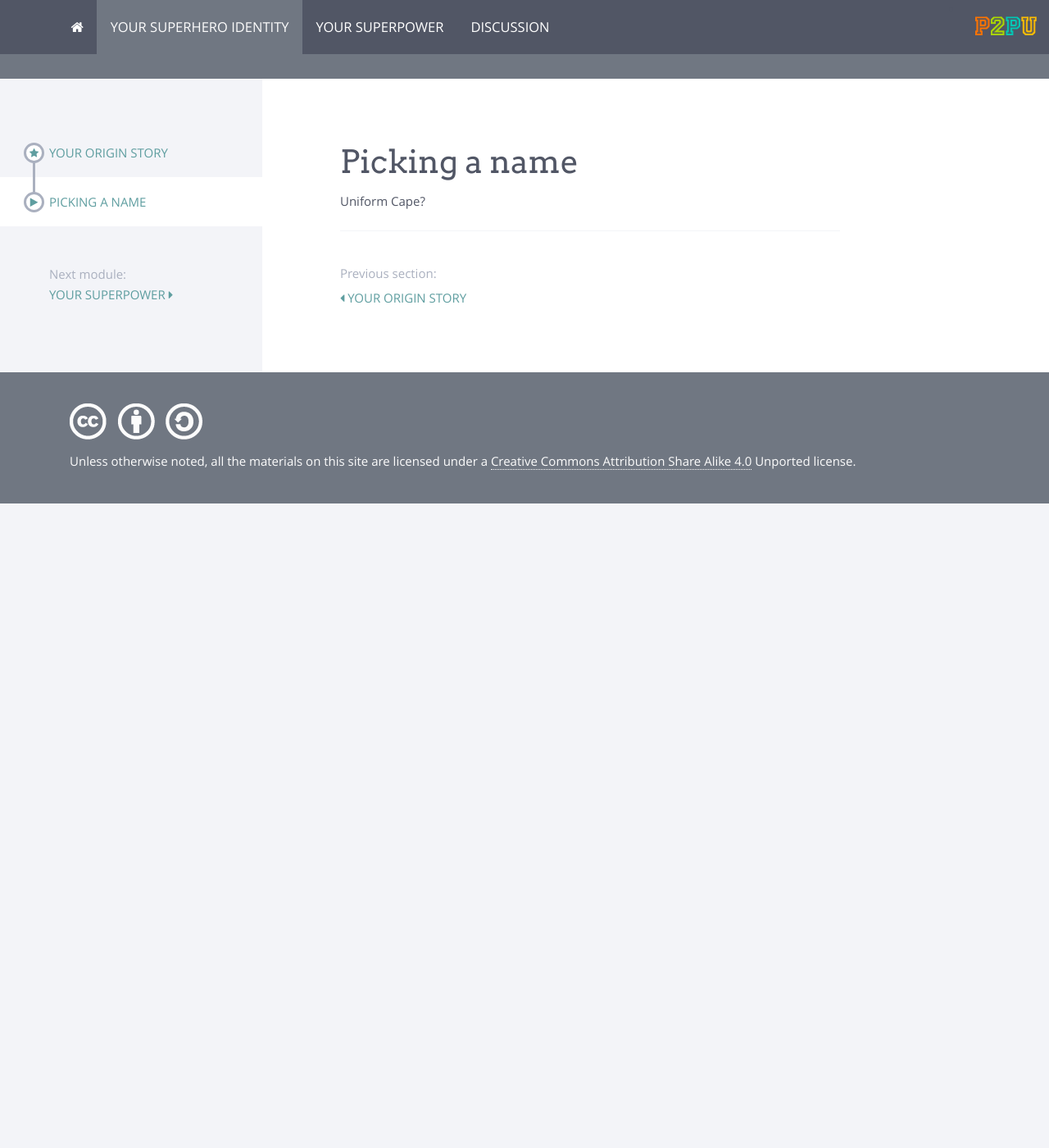
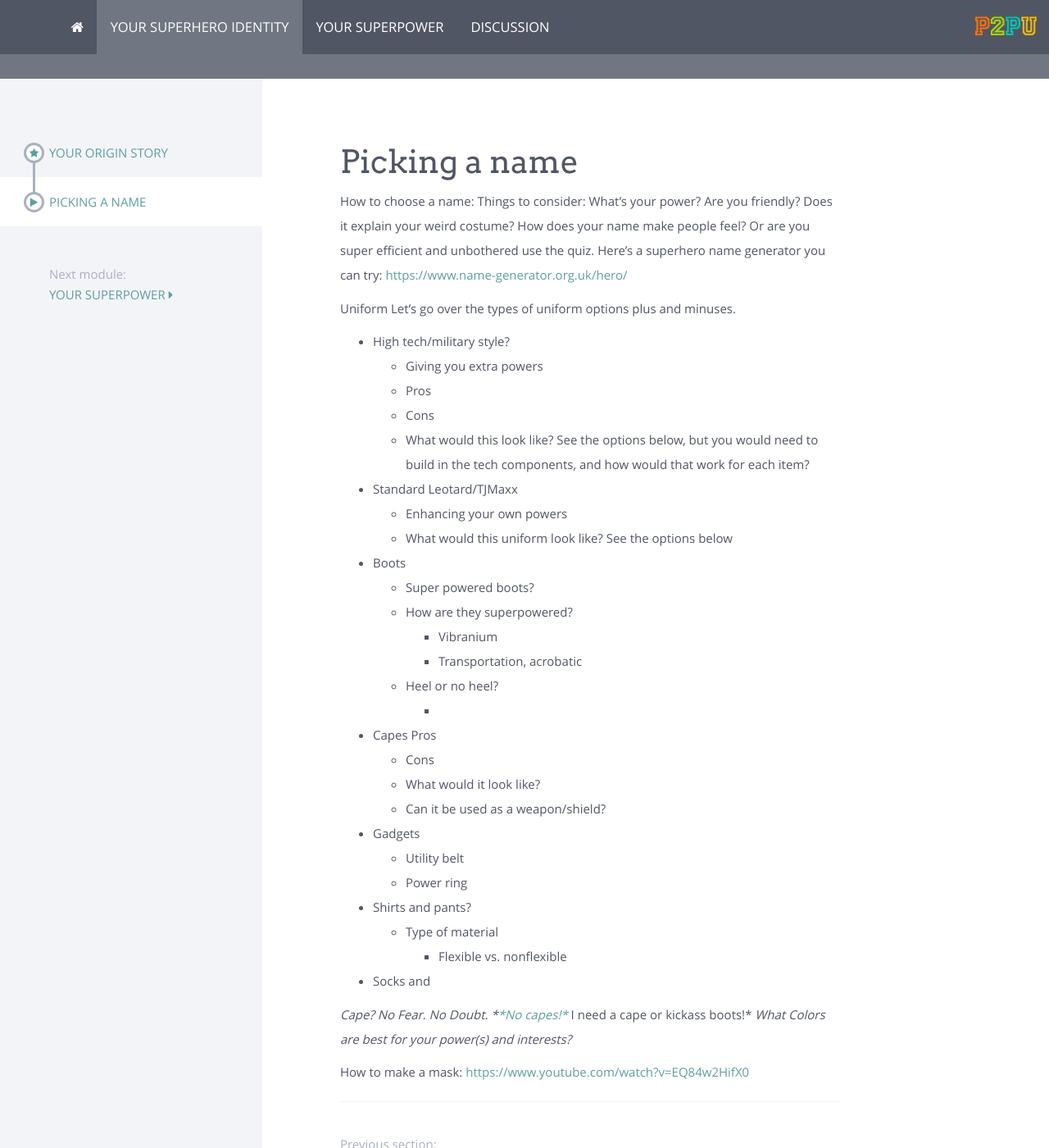
Before and after one commit to p2pu/boston-2019-course, a Jekyll site: the page built from modules/Your superhero identity/_posts/2019-01-02-picking-a-name.md, in a window 1280 px wide and 1400 px high. Shown: the whole window at 82% size. Built offline with Jekyll 4.4.1, drawn with Linux system fonts in a browser that asks for light colours; nearby versions of some CDN libraries.

Commit message:
Update content

```diff
--- a/_data/course.yml
+++ b/_data/course.yml
@@ -2,4 +2,4 @@ description: Creating an online course
 modules:
 - Your superhero identity
 - Your superpower
-title: P2PU Boston Gathering Course
+title: How to be a superhero
--- a/modules/Your superhero identity/_posts/2019-01-02-picking-a-name.md
+++ b/modules/Your superhero identity/_posts/2019-01-02-picking-a-name.md
@@ -3,7 +3,45 @@ title: "Picking a name"
 ---
 # Picking a name
 
-
+How to choose a name: Things to consider:
+What’s your power? Are you friendly? Does it explain your weird costume? How does your name make people feel?
+Or are you super efficient and unbothered use the quiz.
+Here’s a superhero name generator you can try: [https://www.name-generator.org.uk/hero/](https://www.name-generator.org.uk/hero/)
 
 Uniform
-Cape?
+Let’s go over the types of uniform options plus and minuses.
+
+- High tech/military style?
+   - Giving you extra powers
+   - Pros
+   - Cons
+   - What would this look like? See the options below, but you would need to build in the tech components, and how would that work for each item?
+- Standard Leotard/TJMaxx
+   - Enhancing your own powers
+   - What would this uniform look like? See the options below
+
+- Boots
+   - Super powered boots?
+   - How are they superpowered?
+      - Vibranium
+      - Transportation, acrobatic
+   - Heel or no heel?
+      -
+- Capes
+Pros
+   - Cons
+   - What would it look like?
+   - Can it be used as a weapon/shield?
+- Gadgets
+   - Utility belt
+   - Power ring
+
+- Shirts and pants?
+   - Type of material
+      - Flexible vs. nonflexible
+- Socks and
+
+*Cape? No Fear. No Doubt. *[*No capes!*](https://www.youtube.com/watch?v=M68ndaZSKa8)* I need a cape or kickass boots!*
+*What Colors are best for your power(s) and interests?*
+
+How to make a mask: [https://www.youtube.com/watch?v=EQ84w2HifX0](https://www.youtube.com/watch?v=EQ84w2HifX0)
```
Also changed, not shown: index.md (+4 -1 lines), modules/Your superhero identity/_posts/2019-01-01-your-origin-story.md (+6 -0 lines), modules/Your superpower/_posts/2019-01-01-using-your-superpower-for-good-(when-it’s-convenient).md (+6 -0 lines).
